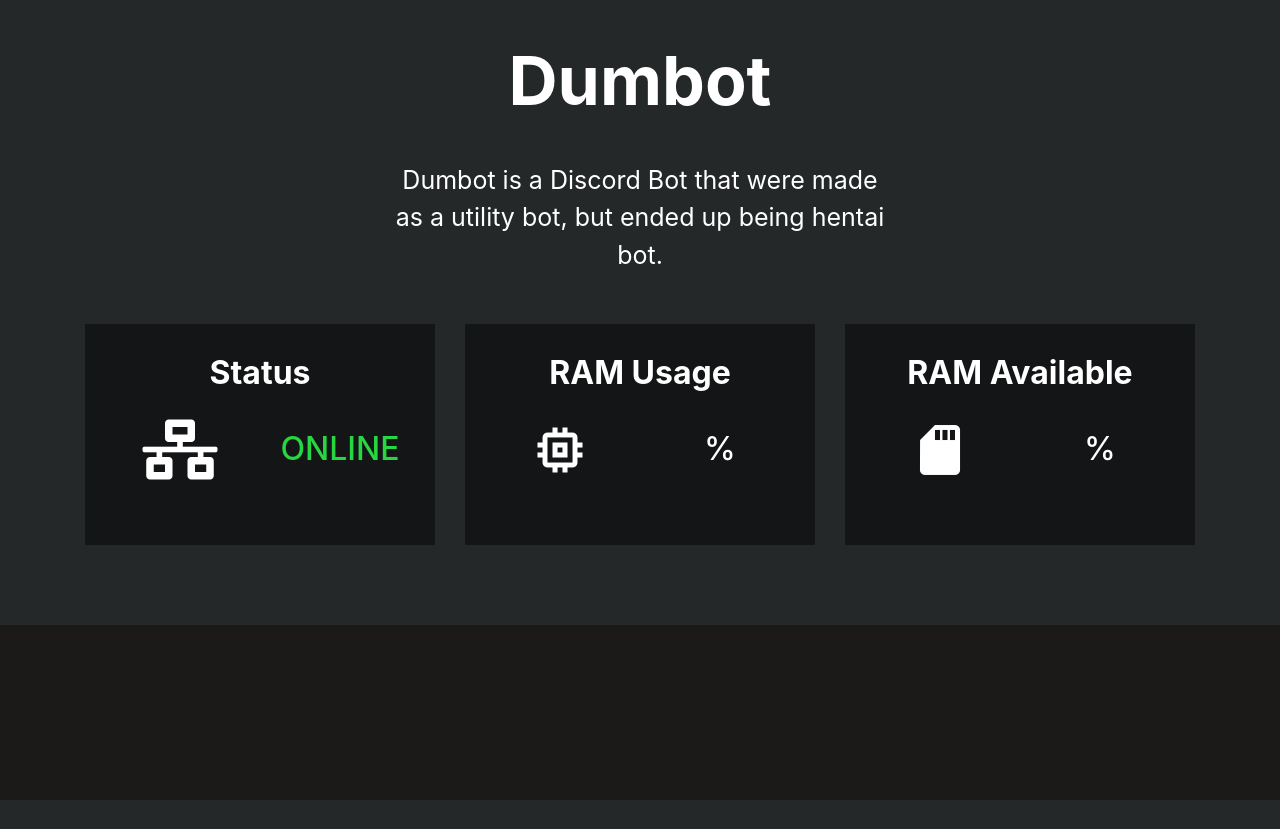
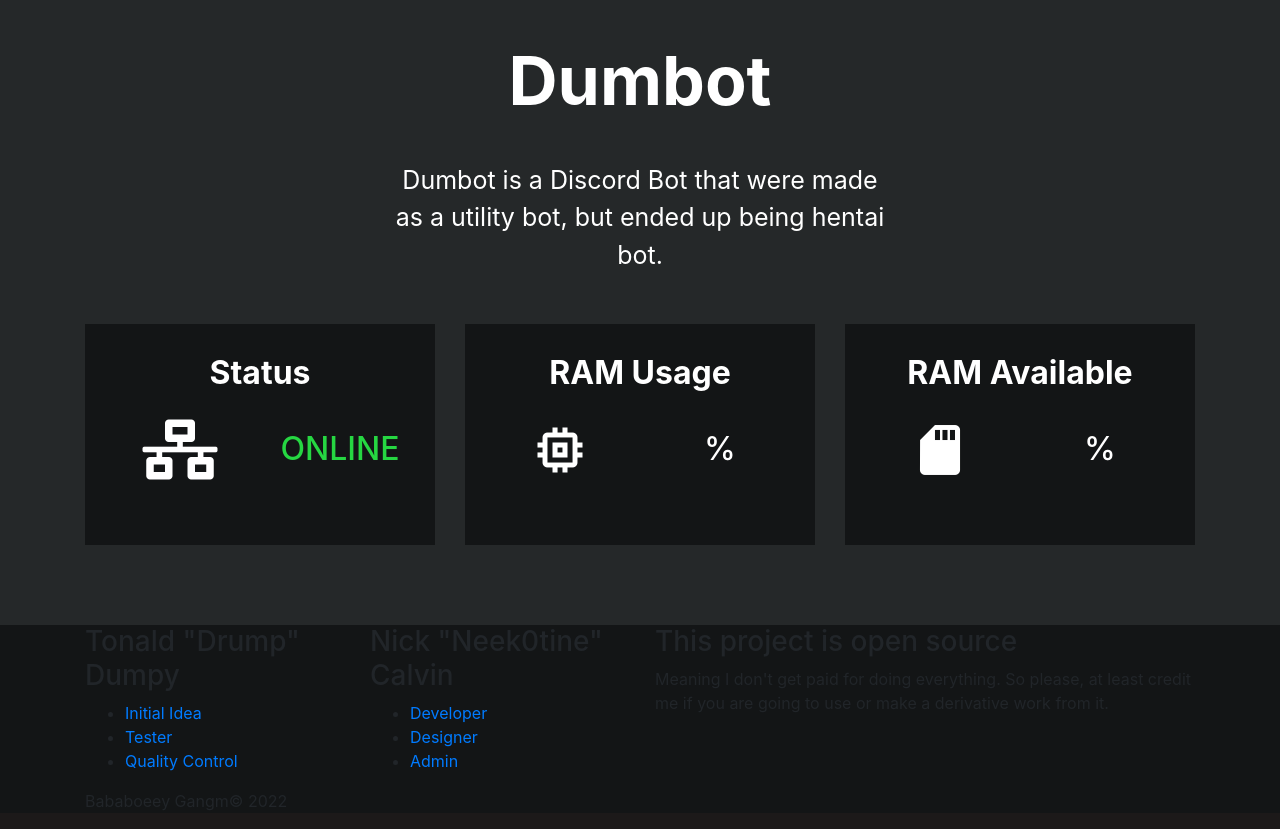
Before and after one commit to Neek0tine/Dumbot, a Flask app: template templates/page.html in a window 1280 px wide. Before the commit the page ends 800 px from the top, so only its background shows below. Run offline with Flask 2, Linux system fonts and the light colour scheme; the template is opened without the code that fills it, so the values that code supplies are empty; some libraries are stand-ins or nearby versions.

Commit message:
Added more html designs

```diff
--- a/bot.py
+++ b/bot.py
@@ -2,6 +2,8 @@
 from discord.ext import commands
 from threading import Thread
 from flask import Flask, render_template
+import datetime
+import time
 import psutil
 import os
 
@@ -18,7 +20,7 @@ app = Flask('')
 def main():
     usage = psutil.virtual_memory().percent
     avail = round(psutil.virtual_memory().available * 100 / psutil.virtual_memory().total)
-    return render_template('page.html', usage=usage, avail=avail)
+    return render_template('page.html', usage=usage, avail=avail, uptime=uptime())
 
 
 def run():
--- a/templates/page.html
+++ b/templates/page.html
@@ -4,6 +4,10 @@
 <head>
     <meta charset="utf-8">
     <meta name="viewport" content="width=device-width, initial-scale=1.0, shrink-to-fit=no">
+    <meta name="description" content="Dumbot | Barely hentai Discord Bot. Made entirely for the purpose of educational purposes in both contexts.">
+    <meta name="keywords" content="HTML, CSS, Python, Discord, Bot, NHentai">
+    <meta name="author" content="Neek Calvin">
+    <meta name="viewport" content="width=device-width, initial-scale=1.0">
     <title>Dumbot Status</title>
     <link rel="stylesheet" href='{{url_for("static", filename="assets/bootstrap/css/bootstrap.min.css")}}'>
     <link rel="stylesheet" href='{{url_for("static", filename="assets/fonts/fontawesome-all.min.css")}}'>
@@ -56,6 +60,38 @@
             </div>
         </div>
     </div>
+
+     <div class="footer-dark" style="background-color: rgb(19,21,22);">
+        <footer>
+            <div class="container">
+                <div class="row">
+                    <div class="col-sm-6 col-md-3 item">
+                        <h3>Tonald "Drump" Dumpy</h3>
+                        <ul>
+                            <li><a href="#">Initial Idea</a></li>
+                            <li><a href="#">Tester</a></li>
+                            <li><a href="#">Quality Control</a></li>
+                        </ul>
+                    </div>
+                    <div class="col-sm-6 col-md-3 item">
+                        <h3>Nick "Neek0tine" Calvin</h3>
+                        <ul>
+                            <li><a href="#">Developer</a></li>
+                            <li><a href="#">Designer</a></li>
+                            <li><a href="#">Admin</a></li>
+                        </ul>
+                    </div>
+                    <div class="col-md-6 item text">
+                        <h3>This project is open source</h3>
+                        <p>Meaning I don't get paid for doing everything. So please, at least credit me if you are going to use or make a derivative work from it.</p>
+                    </div>
+                    <div class="col item social"><a href="https://github.com/Neek0tine/dumbot"><i class="icon ion-social-github"></i></a></div>
+                </div>
+                <p class="copyright">Bababoeey Gangm© 2022</p>
+            </div>
+        </footer>
+    </div>
+
     <script src='{{url_for("static", filename="assets/js/jquery.min.js")}}'></script>
     <script src='{{url_for("static", filename="assets/bootstrap/js/bootstrap.min.js")}}'></script>
 </body>
```
Also changed, not shown: 1 other file.
